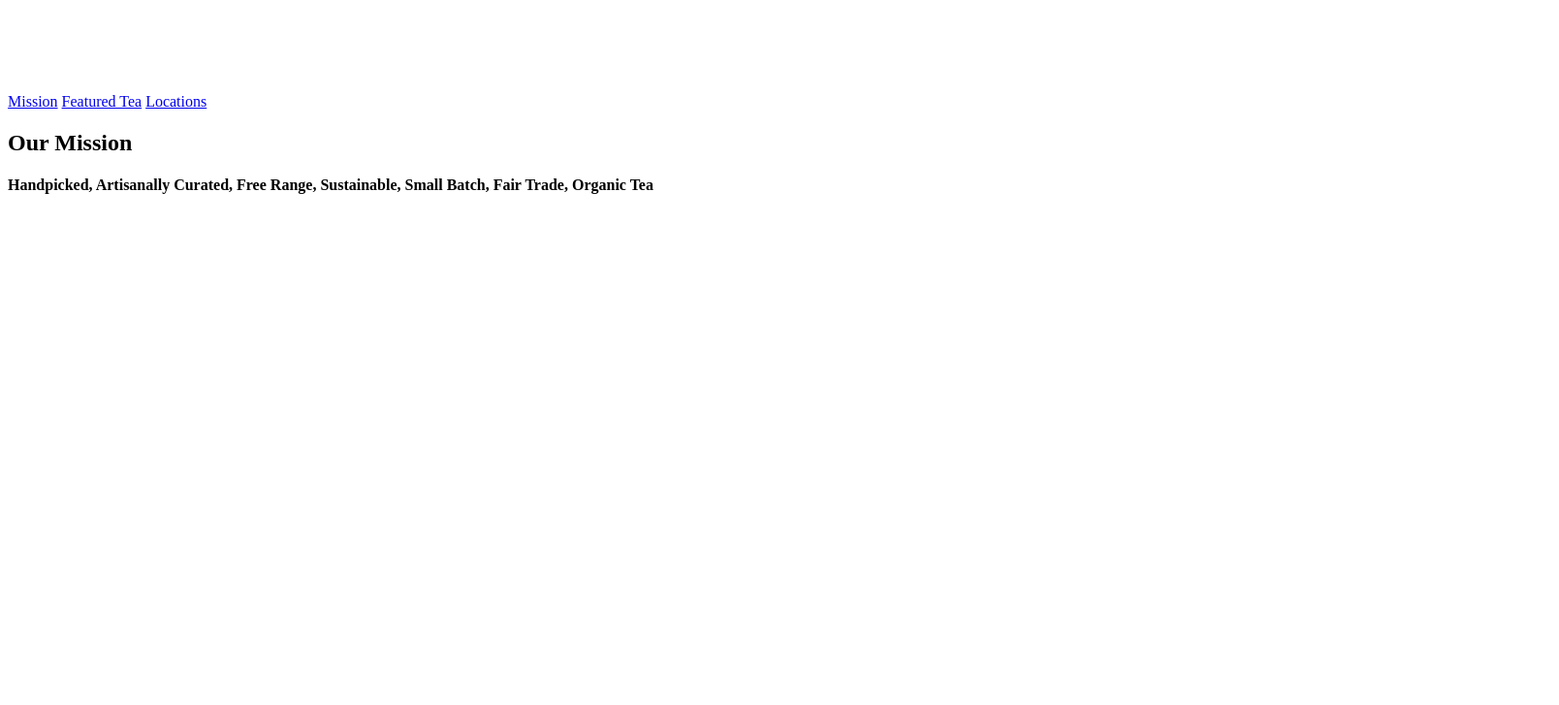
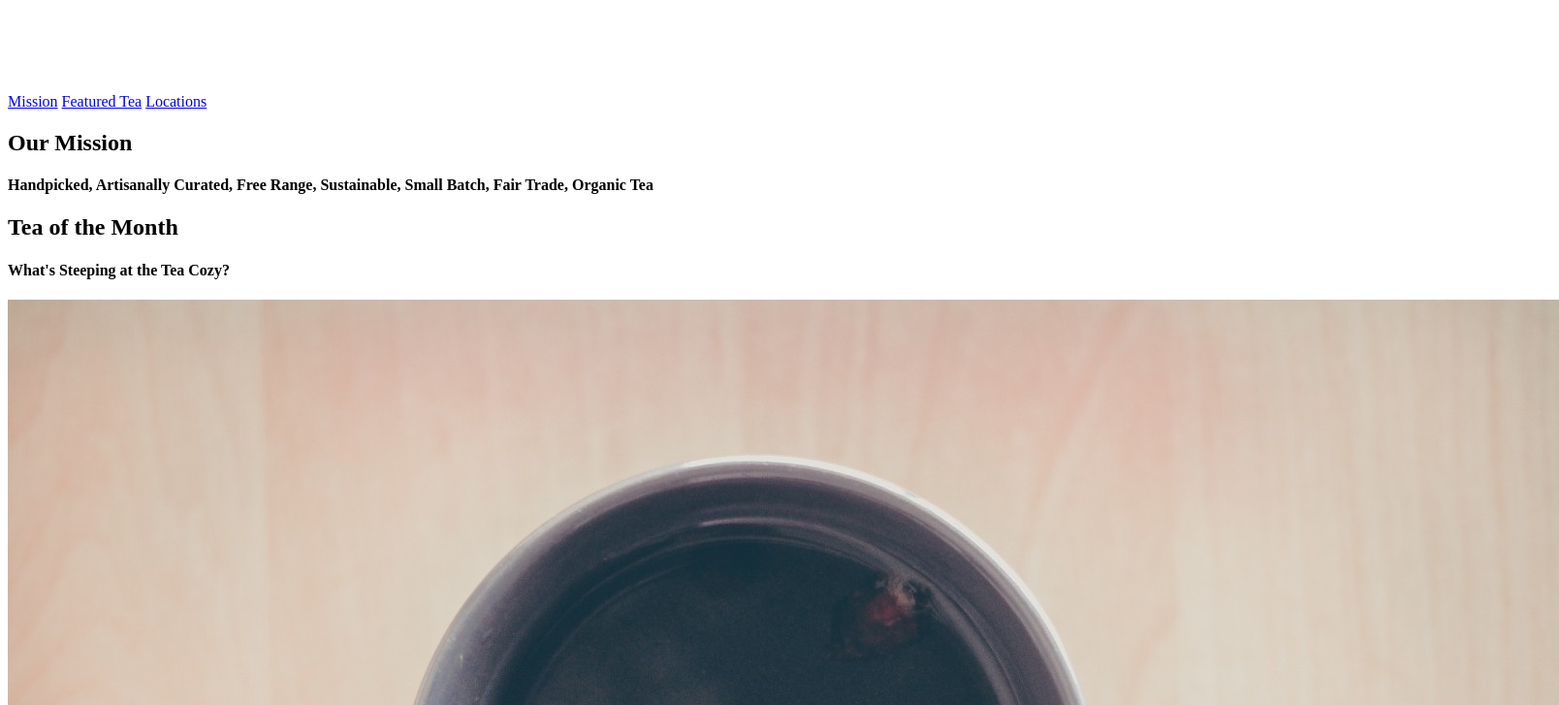
Before and after one commit to kirovia/TeaCozy, a plain HTML site: page index.html in a window 1280 px wide. Shown: the top 727 px of the page at 97% size, 1608 px wide, since content can reach past the window. Drawn offline with Linux system fonts and the light colour scheme.

Commit message:
Finish featured tea section HTML

```diff
--- a/index.html
+++ b/index.html
@@ -28,5 +28,21 @@
       </div>
     </section>
 
+<!-- Featured Tea Section -->
+
+    <section id="featuredtea">
+      <div>
+        <h2>Tea of the Month</h2>
+        <h4>What's Steeping at the Tea Cozy?</h4>
+      </div>
+      <div>
+        <img src="./resources/images/berry-blitz.jpg" alt="Fall Berry Blitz Tea">
+        <img src="./resources/images/spiced-rum.jpg" alt="Spice Rum Tea">
+        <img src="./resources/images/donut.jpg" alt="Seasonal Donuts">
+        <img src="./resources/images/myrtle.ave.jpg" alt="Myrtle Ave Tea">
+        <img src="./resources/images/bedford-bizarre.jpg" alt="Bedford Bizarre Tea">
+      </div>
+    </section>
+
   </body>
 </html>
```
